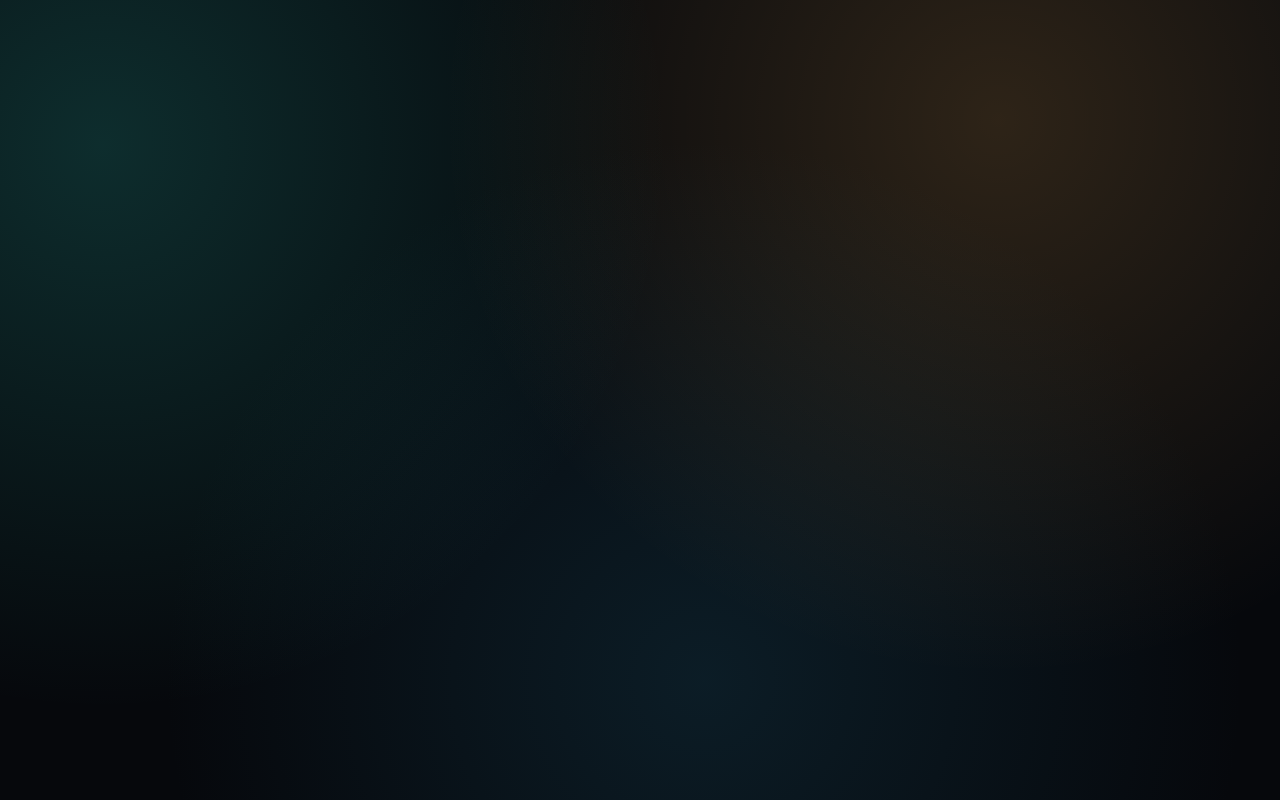
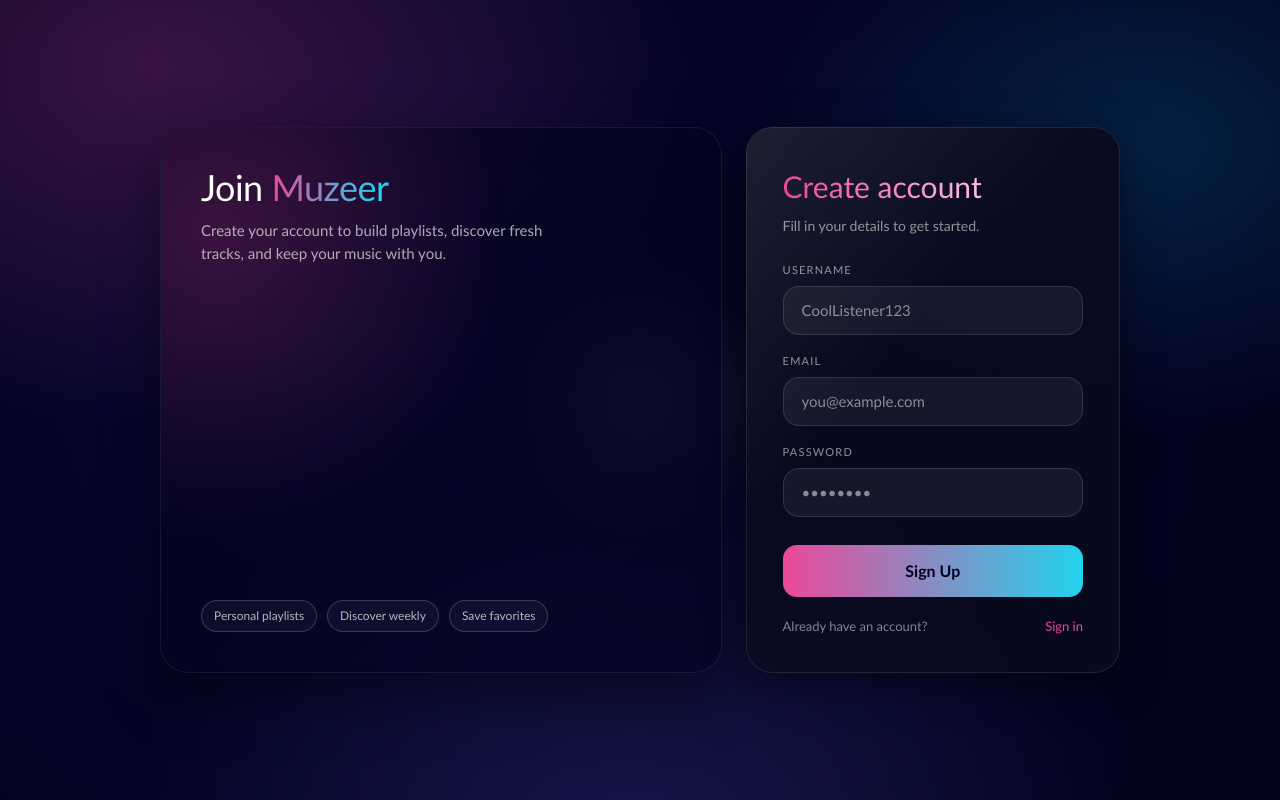
Before and after one commit to BugHunter34/Muzeer, a React (Vite) app in the folder client/: page /register in a window 1280 px wide. Before the commit this address had no page. Built offline with nearby package versions, Linux system fonts and the light colour scheme.

Commit message:
added register page

```diff
--- a/client/src/App.jsx
+++ b/client/src/App.jsx
@@ -298,7 +298,7 @@ function App() {
       localStorage.removeItem('token'); // Clear the token on logout
     } else {
       // 3. Redirect to the login page instead of the alert
-      navigate('/Register');
+      navigate('/register');
     }
   };
 
--- a/client/src/Login/Register.jsx
+++ b/client/src/Login/Register.jsx
@@ -1,4 +1,4 @@
-import React, { useState } from 'react';
+import React, { useRef, useState } from 'react';
 import { useNavigate } from 'react-router-dom';
 
 export default function Register() {
@@ -8,6 +8,8 @@ export default function Register() {
   const [error, setError] = useState('');
   const [loading, setLoading] = useState(false);
   const navigate = useNavigate();
+  const pageRef = useRef(null);
+  const cursorRef = useRef(null);
 
   const handleRegister = async (e) => {
     e.preventDefault();
@@ -38,121 +40,267 @@ export default function Register() {
     }
   };
 
-  // --- INLINE STYLES (Scoped only to this page) ---
-  const s = {
-    wrapper: {
+  const handleMouseMove = (e) => {
+    if (!pageRef.current) return;
+    if (cursorRef.current) {
+      const target = document.elementFromPoint(e.clientX, e.clientY);
+      const isInteractive = target && target.closest('button, a, input, label, select, textarea');
+      cursorRef.current.style.transform = `translate(${e.clientX}px, ${e.clientY}px)`;
+      cursorRef.current.style.opacity = isInteractive ? '0' : '1';
+    }
+    const rect = pageRef.current.getBoundingClientRect();
+    const x = ((e.clientX - rect.left) / rect.width) * 100;
+    const y = ((e.clientY - rect.top) / rect.height) * 100;
+    pageRef.current.style.setProperty('--mx', `${x}%`);
+    pageRef.current.style.setProperty('--my', `${y}%`);
+  };
+
+  const handleMouseLeave = () => {
+    if (!pageRef.current) return;
+    if (cursorRef.current) {
+      cursorRef.current.style.opacity = '0';
+    }
+    pageRef.current.style.setProperty('--mx', '50%');
+    pageRef.current.style.setProperty('--my', '50%');
+  };
+
+  const styles = {
+    page: {
       minHeight: '100vh',
-      backgroundColor: '#000054',
+      width: '100vw',
+      alignSelf: 'stretch',
+      background:
+        'radial-gradient(900px 600px at 12% 8%, rgba(236,72,153,0.22), transparent 60%),' +
+        'radial-gradient(700px 500px at 90% 18%, rgba(14,165,233,0.18), transparent 58%),' +
+        'radial-gradient(800px 700px at 50% 110%, rgba(99,102,241,0.2), transparent 65%),' +
+        'radial-gradient(circle at 30% 40%, #0a0834 0%, #040425 45%, #02021a 100%)',
       display: 'flex',
       alignItems: 'center',
       justifyContent: 'center',
-      fontFamily: 'sans-serif',
+      fontFamily: '"Poppins", "Trebuchet MS", sans-serif',
       color: 'white',
-      padding: '20px'
+      padding: '24px',
+      position: 'relative',
+      overflow: 'hidden'
+    },
+    shell: {
+      position: 'relative',
+      width: '100%',
+      maxWidth: '960px',
+      display: 'grid',
+      gridTemplateColumns: 'minmax(0, 1.2fr) minmax(0, 0.8fr)',
+      gap: '24px',
+      alignItems: 'stretch'
+    },
+    hero: {
+      position: 'relative',
+      borderRadius: '28px',
+      padding: '40px',
+      background: 'rgba(4, 4, 32, 0.75)',
+      border: '1px solid rgba(255,255,255,0.08)',
+      boxShadow: '0 24px 60px rgba(0,0,0,0.45)',
+      overflow: 'hidden',
+      display: 'flex',
+      flexDirection: 'column',
+      justifyContent: 'space-between'
+    },
+    heroGlow: {
+      position: 'absolute',
+      inset: '-40% 40% auto -40%',
+      height: '120%',
+      background: 'radial-gradient(circle, rgba(236,72,153,0.35), transparent 70%)',
+      filter: 'blur(10px)',
+      opacity: 0.6
+    },
+    heroTitle: {
+      margin: '0 0 12px 0',
+      fontSize: '36px',
+      lineHeight: 1.1,
+      letterSpacing: '-0.5px'
+    },
+    heroAccent: {
+      background: 'linear-gradient(90deg, #ec4899 0%, #22d3ee 90%)',
+      WebkitBackgroundClip: 'text',
+      WebkitTextFillColor: 'transparent'
+    },
+    heroText: {
+      color: 'rgba(255,255,255,0.65)',
+      fontSize: '15px',
+      maxWidth: '360px'
+    },
+    heroPills: {
+      display: 'flex',
+      gap: '10px',
+      flexWrap: 'wrap',
+      marginTop: '24px'
+    },
+    pill: {
+      borderRadius: '999px',
+      border: '1px solid rgba(255,255,255,0.18)',
+      padding: '6px 12px',
+      fontSize: '12px',
+      color: 'rgba(255,255,255,0.7)',
+      background: 'rgba(255,255,255,0.04)'
     },
     card: {
       backgroundColor: 'rgba(10, 10, 30, 0.9)',
-      padding: '40px',
-      borderRadius: '24px',
+      padding: '36px',
+      borderRadius: '26px',
       border: '1px solid rgba(255,255,255,0.1)',
       width: '100%',
-      maxWidth: '420px',
       boxShadow: '0 10px 40px rgba(0,0,0,0.5)',
+      boxSizing: 'border-box',
+      textAlign: 'left'
     },
     title: {
-      textAlign: 'center',
-      margin: '0 0 10px 0',
+      margin: '0 0 6px 0',
+      fontSize: '30px',
       background: 'linear-gradient(to right, #ec4899, #fff)',
       WebkitBackgroundClip: 'text',
-      WebkitTextFillColor: 'transparent',
-      fontSize: '32px'
+      WebkitTextFillColor: 'transparent'
+    },
+    subtitle: {
+      color: 'rgba(255,255,255,0.55)',
+      marginBottom: '26px',
+      fontSize: '14px'
+    },
+    form: {
+      display: 'flex',
+      flexDirection: 'column',
+      gap: '0'
+    },
+    formGroup: {
+      display: 'flex',
+      flexDirection: 'column',
+      textAlign: 'left',
+      marginBottom: '18px'
+    },
+    label: {
+      fontSize: '11px',
+      textTransform: 'uppercase',
+      letterSpacing: '1.2px',
+      color: 'rgba(255,255,255,0.55)',
+      marginBottom: '8px'
     },
     input: {
       width: '100%',
-      padding: '12px 20px',
-      borderRadius: '50px',
-      border: '1px solid rgba(255,255,255,0.1)',
-      backgroundColor: 'rgba(255,255,255,0.05)',
+      padding: '12px 18px',
+      borderRadius: '16px',
+      border: '1px solid rgba(255,255,255,0.12)',
+      backgroundColor: 'rgba(255,255,255,0.06)',
       color: 'white',
       outline: 'none',
-      marginBottom: '15px',
-      fontSize: '16px'
+      fontSize: '15px',
+      boxSizing: 'border-box'
     },
-    label: {
-      fontSize: '12px',
-      textTransform: 'uppercase',
-      color: 'rgba(255,255,255,0.5)',
-      display: 'block',
-      marginBottom: '5px',
-      marginLeft: '15px'
-    },
-    btn: {
+    button: {
       width: '100%',
       padding: '14px',
-      borderRadius: '50px',
+      borderRadius: '14px',
       border: 'none',
-      backgroundColor: '#ec4899',
-      color: 'black',
+      background: 'linear-gradient(90deg, #ec4899, #22d3ee)',
+      color: '#05001f',
       fontWeight: 'bold',
       fontSize: '16px',
       cursor: 'pointer',
       marginTop: '10px',
-      transition: '0.3s'
+      boxSizing: 'border-box',
+      display: 'block'
     },
-    error: {
+    helper: {
+      display: 'flex',
+      justifyContent: 'space-between',
+      alignItems: 'center',
+      marginTop: '14px',
+      fontSize: '13px',
+      color: 'rgba(255,255,255,0.5)'
+    },
+    link: {
+      color: '#ec4899',
+      cursor: 'pointer'
+    },
+    errorBox: {
       backgroundColor: 'rgba(244, 63, 94, 0.2)',
       color: '#f43f5e',
       padding: '10px',
       borderRadius: '10px',
-      marginBottom: '20px',
-      textAlign: 'center',
+      marginBottom: '18px',
       fontSize: '14px'
     }
   };
 
   return (
-    <div style={s.wrapper}>
-      <div style={s.card}>
-        <h1 style={s.title}>Create Account</h1>
-        <p style={{ textAlign: 'center', color: 'rgba(255,255,255,0.4)', marginBottom: '30px' }}>
-          Join the Pinkwave community
+    <div
+      ref={pageRef}
+      style={styles.page}
+      className="register-page"
+      onMouseMove={handleMouseMove}
+      onMouseLeave={handleMouseLeave}
+    >
+      <div style={styles.shell} className="register-shell">
+        <section style={styles.hero}>
+          <div style={styles.heroGlow} />
+          <div>
+            <h1 style={styles.heroTitle}>
+              Join <span style={styles.heroAccent}>Muzeer</span>
+            </h1>
+            <p style={styles.heroText}>
+              Create your account to build playlists, discover fresh tracks, and keep your music with you.
             </p>
+          </div>
+          <div style={styles.heroPills}>
+            <span style={styles.pill}>Personal playlists</span>
+            <span style={styles.pill}>Discover weekly</span>
+            <span style={styles.pill}>Save favorites</span>
+          </div>
+        </section>
 
-        {error && <div style={s.error}>{error}</div>}
+        <div style={styles.card} className="register-card">
+          <h2 style={styles.title}>Create account</h2>
+          <p style={styles.subtitle}>Fill in your details to get started.</p>
 
-        <form onSubmit={handleRegister}>
-          <label style={s.label}>Username</label>
+          {error && <div style={styles.errorBox}>{error}</div>}
+
+          <form onSubmit={handleRegister} style={styles.form}>
+            <div style={styles.formGroup}>
+              <label style={styles.label}>Username</label>
               <input
-            style={s.input}
+                style={styles.input}
                 type="text"
                 placeholder="CoolListener123"
                 value={userName}
                 onChange={(e) => setUserName(e.target.value)}
                 required
               />
+            </div>
 
-          <label style={s.label}>Email</label>
+            <div style={styles.formGroup}>
+              <label style={styles.label}>Email</label>
               <input
-            style={s.input}
+                style={styles.input}
                 type="email"
-            placeholder="email@example.com"
+                placeholder="you@example.com"
                 value={email}
                 onChange={(e) => setEmail(e.target.value)}
                 required
               />
+            </div>
 
-          <label style={s.label}>Password</label>
+            <div style={styles.formGroup}>
+              <label style={styles.label}>Password</label>
               <input
-            style={s.input}
+                style={styles.input}
                 type="password"
                 placeholder="••••••••"
                 value={password}
                 onChange={(e) => setPassword(e.target.value)}
                 required
               />
+            </div>
 
             <button
-            style={{...s.btn, opacity: loading ? 0.5 : 1}}
+              style={{ ...styles.button, opacity: loading ? 0.5 : 1 }}
+              className="register-button"
               type="submit"
               disabled={loading}
             >
@@ -160,16 +308,105 @@ export default function Register() {
             </button>
           </form>
 
-        <p style={{ textAlign: 'center', marginTop: '20px', fontSize: '14px', color: 'rgba(255,255,255,0.5)' }}>
-          Already have an account?
-          <span
-            onClick={() => navigate('/login')}
-            style={{ color: '#ec4899', cursor: 'pointer', marginLeft: '5px' }}
-          >
-            Log In
+          <div style={styles.helper}>
+            <span>Already have an account?</span>
+            <span style={styles.link} onClick={() => navigate('/login')}>
+              Sign in
             </span>
-        </p>
           </div>
+        </div>
+      </div>
+
+      <div ref={cursorRef} className="register-cursor" aria-hidden="true" />
+
+      <style>
+        {`
+          .register-page {
+            background-size: 140% 140%;
+            animation: floatGradient 18s ease-in-out infinite;
+            cursor: none;
+          }
+
+          .register-page::before {
+            content: "";
+            position: fixed;
+            inset: 0;
+            pointer-events: none;
+            background:
+              radial-gradient(220px 220px at var(--mx, 50%) var(--my, 50%), rgba(255,255,255,0.18), transparent 60%);
+            mix-blend-mode: screen;
+            opacity: 0.7;
+            transition: opacity 200ms ease;
+            z-index: 0;
+          }
+
+          .register-cursor {
+            position: fixed;
+            top: 0;
+            left: 0;
+            width: 8px;
+            height: 8px;
+            border-radius: 999px;
+            background: rgba(255, 255, 255, 0.9);
+            box-shadow: 0 0 16px rgba(236,72,153,0.6);
+            pointer-events: none;
+            transform: translate(-9999px, -9999px);
+            transition: opacity 120ms ease;
+            opacity: 0;
+            z-index: 2;
+          }
+
+          .register-shell,
+          .register-card,
+          .register-shell * {
+            position: relative;
+            z-index: 1;
+          }
+
+          .register-card::before {
+            content: "";
+            position: absolute;
+            inset: -1px;
+            border-radius: 28px;
+            background: linear-gradient(130deg, rgba(255,255,255,0.15), transparent 40%);
+            opacity: 0.6;
+            pointer-events: none;
+          }
+
+          .register-button {
+            transition: transform 180ms ease, box-shadow 180ms ease, filter 180ms ease;
+          }
+
+          .register-button:hover {
+            transform: translateY(-1px);
+            box-shadow: 0 14px 30px rgba(236,72,153,0.25);
+            filter: brightness(1.05);
+          }
+
+          .register-button:active {
+            transform: translateY(0);
+            box-shadow: 0 10px 20px rgba(236,72,153,0.2);
+          }
+
+          @keyframes floatGradient {
+            0% {
+              background-position: 0% 0%;
+            }
+            50% {
+              background-position: 100% 100%;
+            }
+            100% {
+              background-position: 0% 0%;
+            }
+          }
+
+          @media (max-width: 900px) {
+            .register-shell {
+              grid-template-columns: 1fr !important;
+            }
+          }
+        `}
+      </style>
     </div>
   );
 }
--- a/client/src/main.jsx
+++ b/client/src/main.jsx
@@ -3,6 +3,7 @@ import ReactDOM from 'react-dom/client'
 import { BrowserRouter, Routes, Route } from 'react-router-dom'
 import App from './App.jsx'
 import Login from './Login/Login.jsx' // We will create this next
+import Register from './Login/Register.jsx'
 // Remove index.css import here if it's breaking things
 
 ReactDOM.createRoot(document.getElementById('root')).render(
@@ -13,6 +14,7 @@ ReactDOM.createRoot(document.getElementById('root')).render(
         <Route path="/" element={<App />} />
         {/* Your new login page */}
         <Route path="/login" element={<Login />} />
+        <Route path="/register" element={<Register />} />
       </Routes>
     </BrowserRouter>
   </React.StrictMode>,
```
Lines whose indentation alone changed are shown as unchanged.
